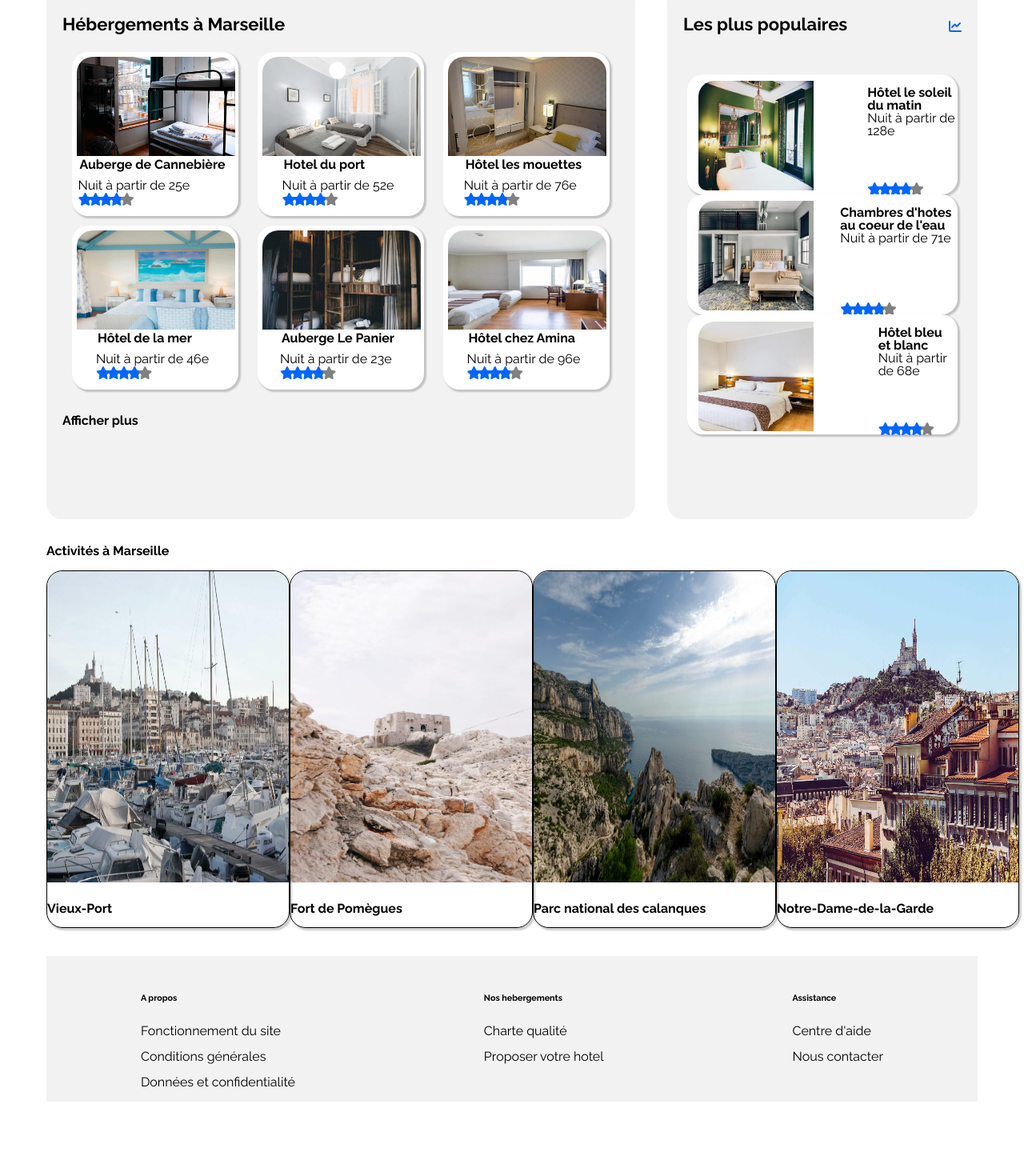
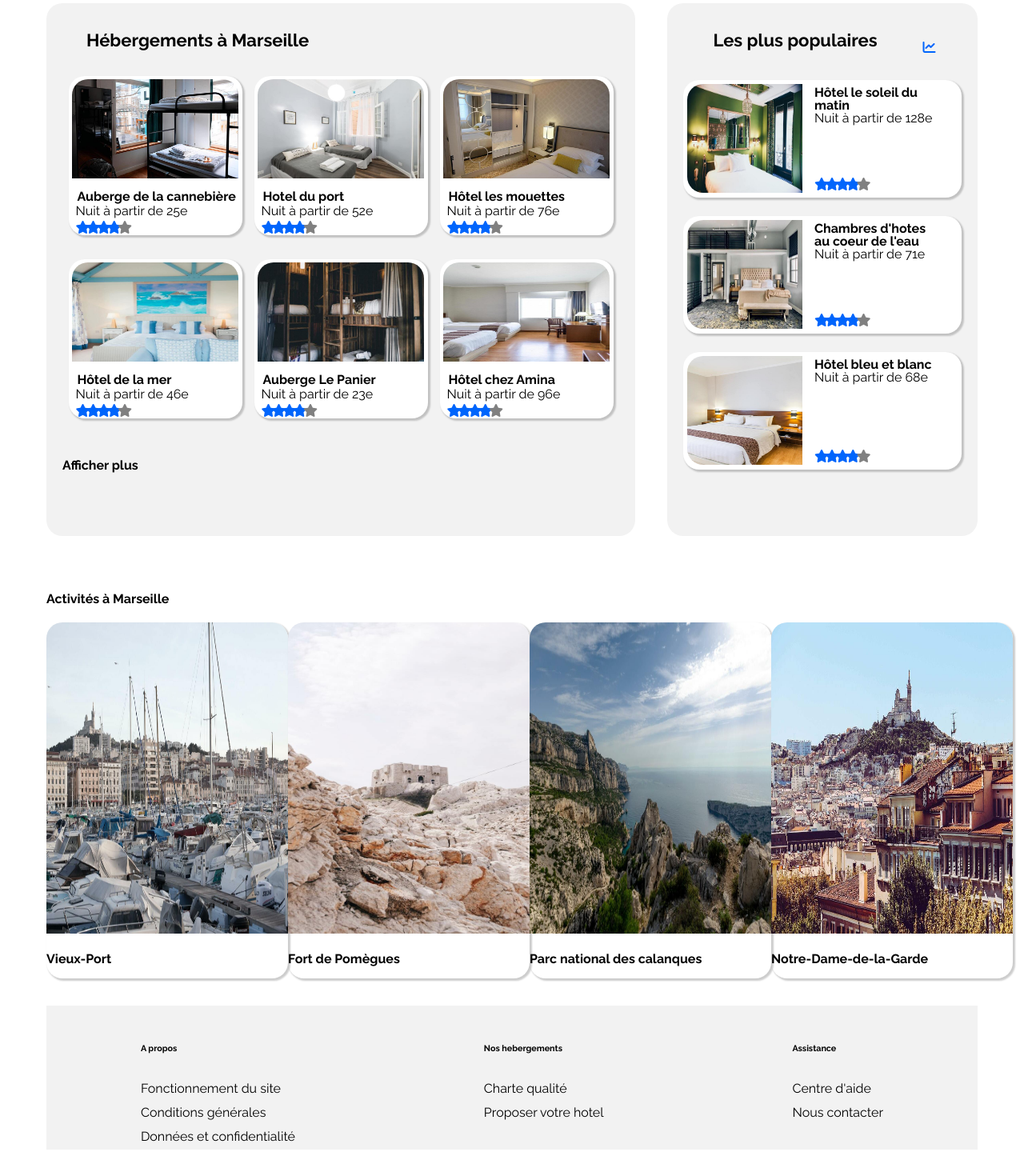
Before and after one commit to tsboudot/openclassroomsPROJET03, a plain HTML site: page V1/index.html in a window 1280 px wide. Shown: the part 374-1814 px from the top of the page at 80% size. Before the commit the page ends 1759 px from the top, so only its background shows below. Drawn offline with Linux system fonts and the light colour scheme.

Commit message:
cartes act à verifier, &Mep resp

```diff
--- a/V1/css/style.css
+++ b/V1/css/style.css
@@ -19,17 +19,32 @@ h1{
 h2{
     font-weight: 700px;
     font-size: 22px;
-    margin-bottom: 25px;
+    margin-bottom: 45px;
 }
 h3{
     font-weight: 700px;
     font-size: 16px;
-    padding-top: 6px;
-
+    margin: 0px;
+    padding: 0px;
+    line-height: 1em;
+}
+h4{
+    {
+        font-weight: 700px;
+        font-size: 16px;
+        margin-bottom: 35px;
+        padding: 0px;
+        line-height: 1em;
+    }
+}
+h6{
+    line-height: 1.7em;
 }
 p{
     font-weight: 400;
-    font-size: 16px;
+    margin: 0px;
+    padding: 0px;
+    line-height: 1em;
 }
 input{
     font-weight: 700;
@@ -235,6 +250,18 @@ padding-left: 5px;
 section{
     display: flex;
     flex-direction: row;
+    margin-bottom: 40px;
+}
+.enTeteHeb{
+    margin-left: 30px;
+    height: 71px;
+}
+.enTetePop{
+    margin-right: 15px;
+    margin-left: 20px;
+    padding-right: 5%;
+    padding-left: 5%;
+    height: 71px;
 }
 .sizeHebergements{
     display: flex;
@@ -253,42 +280,38 @@ section{
     margin-bottom: 10px;
 }
 .carteHeb
-{
-    max-width: 246px;
+{   max-width: 246px;
+    min-width: 217px;
     width: 29%;
     height: 199px;
-    margin: 2px 5px 10px 5px;
-    padding: 3px 7px 3px 0px;
     box-shadow: 2px 2px 2px 1px rgba(0, 0, 0, 0.2);
+    margin-bottom: 30px;
 }
 .imgHebergements
 {
-    height: 49%;
-    width: 98%;
-    margin: 2px;
-    padding: 2px 5px 2px 0px;
+    margin-top: 5px;
+    width: 96%;
+    margin-left: auto;
+    margin-right: auto;
 }
 .photos{
 height: 124px;
 max-width: 242px;
 width: 100%;
-margin: 7px 2px 7px 7px;
+object-fit: fill;
 }
 .hebInfos
 {
-    height: 49%;
+    height: 37%;
     margin: 2px;
-    padding-top: 3%;
+    margin-top: 10px;
+    padding-left: 7px;
 }
 .hebTitre
 {
-    height: 31%;
     padding: 2px;
 }
-.hebPrix
-{
-    height: 29%;
-}
+
 .fa-star
 {
     padding-top: 4px;
@@ -302,34 +325,49 @@ margin: 7px 2px 7px 7px;
 }
 .cartePop {
     width: 100%;
-    height: 29%;
-    padding-bottom: 5px;
+    max-width: 343px;
+    min-width: 256px;
+    height: 137px;
     box-shadow: 2px 2px 2px 1px rgba(0, 0, 0, 0.2);
     margin-right: 2px;
     margin-left: 2px;
+    margin-bottom: 23px;
+    padding: 5px;
 }
 .imgPop
 {
-    height: 98%;
-    width: 98%;
-    margin: 2px;
-    padding: 2px 5px 2px 5px;
+    height: 100%;
 }
 .photosPop{
-height: 137px;
+height: 136px;
 width: 144px;
-margin: 7px 2px 7px 7px;
+object-fit: fill;
+border-radius: 20px 0px 0px 20px;
+}
+.popInfos{
+    margin-left: 15px;
+    margin-right: 25px;
+    margin-top: 3px;
+    margin-bottom: 3px;
 }
 .popTitre{
-    height: 38px;
+    margin: 0;
+    padding: 0;
+    line-height: 1em;
 }
 .popPrix{
-    height: 15px;
-    margin-bottom: 85px;
+    margin-top: 0px;
+    padding-top: 0px;
+    line-height: 1em;
+    font-size: 14px;
 }
+.divAct{
+    width: 100%;
+}
+
 .activCarte
-{
-    width: 302px;
+{   min-width: 302px;
+    width: 21%;
     height: 444.5px;
     box-shadow: 2px 2px 2px 1px rgba(0, 0, 0, 0.2);
 }
@@ -340,12 +378,16 @@ margin: 7px 2px 7px 7px;
 
 }
 .photosAct{
+
 height: 389px;
 width: 302px;
 }
 footer{
     margin-top: 3%;
     padding-top: 20px;
+}
+.Pfoot{
+    line-height: 1.9em;
 }
 @media screen and (max-width: 992px){
     .activCarte{ height: 267px;
@@ -455,16 +497,19 @@ footer{
     max-width: 246px;
     width: 85%;
     height: 199px;
-    margin: 2px 5px 10px 5px;
-    padding: 3px 7px 3px 0px;
-    box-shadow: 2px 2px 2px 1px rgba(0, 0, 0, 0.2);
 }
 .imgHebergements
 {
-    height: 49%;
-    width: 98%;
-    margin: 2px;
-    padding: 2px 5px 2px 0px;
+    height: 48%;
+    width: 100%;
+    margin-left: auto;
+    margin-right: auto;
+    margin-top: 5px;
+}
+.photos{
+height: 124px;
+max-width: 242px;
+width: 100%;
 }
         .activCarte{ height: 190px;
             width: 334px;}
--- a/V1/index.html
+++ b/V1/index.html
@@ -78,12 +78,12 @@
         </div>
         <section>
             <div class="sizeHebergements column backgroundgrey roundedBorderAll">
-                <h2>Hébergements à Marseille</h2>
+                <div  class="enTeteHeb"><h2>Hébergements à Marseille</h2></div>
                 <div class="contenuHeb flexAround alignCenter DirVariable ">
-                    <div class="carteHeb flexCenter column alignCenter backgroundWhite roundedBorderAll">
+                    <div class="carteHeb flexCenter column backgroundWhite roundedBorderAll">
                         <div class="imgHebergements"><img src="images/hebergements/4_small/marcus-loke-WQJvWU_HZFo-unsplash.jpg" alt="annie-spratt-Eg1qcIitAuA-unsplash" class="photos roundedBorderTop"/></div>
                         <div class="hebInfos flexStart column">
-                            <div class ="hebTitre"><h3>Auberge de Cannebière</h3></div>
+                            <div class ="hebTitre"><h3>Auberge de la cannebière</h3></div>
                             <div class ="hebPrix"><p>Nuit à partir de 25e</p></div>
                             <div class="hebEtoiles row"><i class="fa-solid fa-star ColorBlue"></i>
                                 <i class="fa-solid fa-star ColorBlue"></i>
@@ -92,7 +92,7 @@
                                 <i class="fa-solid fa-star colorGrey "></i></div>
                         </div>
                     </div>
-                    <div class="carteHeb flexCenter column alignCenter backgroundWhite roundedBorderAll">
+                    <div class="carteHeb flexCenter column backgroundWhite roundedBorderAll">
                         <div class="imgHebergements"><img src="images/hebergements/4_small/fred-kleber-gTbaxaVLvsg-unsplash.jpg" alt="annie-spratt-Eg1qcIitAuA-unsplash" class="photos roundedBorderTop"/></div>
                         <div class="hebInfos flexStart column">
                             <div class ="hebTitre"><h3>Hotel du port</h3></div>
@@ -104,7 +104,7 @@
                                 <i class="fa-solid fa-star colorGrey "></i></div>
                         </div>
                     </div>
-                    <div class="carteHeb flexCenter column alignCenter backgroundWhite roundedBorderAll">
+                    <div class="carteHeb flexCenter column backgroundWhite roundedBorderAll">
                         <div class="imgHebergements"><img src="images/hebergements/4_small/reisetopia-B8WIgxA_PFU-unsplash.jpg" alt="annie-spratt-Eg1qcIitAuA-unsplash" class="photos roundedBorderTop"/></div>
                         <div class="hebInfos flexStart column">
                             <div class ="hebTitre"><h3>Hôtel les mouettes</h3></div>
@@ -117,9 +117,9 @@
                         </div>
                     </div>
                 </div>
-                <div class="contenuHeb flexAround alignCenter DirVariable">
-                    <div class="carteHeb flexCenter column alignCenter backgroundWhite roundedBorderAll">
-                        <div class="imgHebergements"><img src="images/hebergements/4_small/annie-spratt-Eg1qcIitAuA-unsplash.jpg" alt="annie-spratt-Eg1qcIitAuA-unsplash" class="photos roundedBorderTop"/></div>
+                <div class="contenuHeb alignCenter flexAround DirVariable">
+                    <div class="carteHeb flexCenter column backgroundWhite roundedBorderAll">
+                        <div class="imgHebergements "><img src="images/hebergements/4_small/annie-spratt-Eg1qcIitAuA-unsplash.jpg" alt="annie-spratt-Eg1qcIitAuA-unsplash" class="photos roundedBorderTop"/></div>
                         <div class="hebInfos flexStart column">
                             <div class ="hebTitre"><h3>Hôtel de la mer</h3></div>
                             <div class ="hebPrix"><p>Nuit à partir de 46e</p></div>
@@ -130,7 +130,7 @@
                                 <i class="fa-solid fa-star colorGrey "></i></div>
                         </div>
                     </div>
-                    <div class="carteHeb flexCenter column alignCenter backgroundWhite roundedBorderAll">
+                    <div class="carteHeb flexCenter column backgroundWhite roundedBorderAll">
                         <div class="imgHebergements"><img src="images/hebergements/4_small/nicate-lee-kT-ZyaiwBe0-unsplash.jpg" alt="annie-spratt-Eg1qcIitAuA-unsplash" class="photos roundedBorderTop"/></div>
                         <div class="hebInfos flexStart column">
                             <div class ="hebTitre"><h3>Auberge Le Panier</h3></div>
@@ -142,7 +142,7 @@
                                 <i class="fa-solid fa-star colorGrey "></i></div>
                         </div>
                     </div>
-                    <div class="carteHeb flexCenter column alignCenter backgroundWhite roundedBorderAll">
+                    <div class="carteHeb flexCenter column  backgroundWhite roundedBorderAll">
                         <div class="imgHebergements"><img src="images/hebergements/4_small/febrian-zakaria-M6S1WvfW68A-unsplash.jpg" alt="annie-spratt-Eg1qcIitAuA-unsplash" class="photos roundedBorderTop"/></div>
                         <div class="hebInfos flexStart column">
                             <div class ="hebTitre"><h3>Hôtel chez Amina</h3></div>
@@ -158,16 +158,16 @@
                     <h4>Afficher plus</h4>
                 </div>
             <div class ="sizePopulaire column roundedBorderAll backgroundgrey">
-                <div class="flexBetween row">
+                <div class="flexBetween row enTetePop">
                     <div><h2>Les plus populaires</h2></div>
                     <div class="ColorBlue alignCenter flexCenter"><i class="fa-solid fa-chart-line"></i></div>
                 </div>
-                <div class="contenuPop flexCenter alignCenter">
-                    <div class="cartePop flexCenter row alignCenter backgroundWhite roundedBorderAll">
-                        <div class="imgPop"><img src="images/hebergements/4_small/emile-guillemot-Bj_rcSC5XfE-unsplash.jpg" alt="annie-spratt-Eg1qcIitAuA-unsplash" class="photosPop roundedBorderleft"/></div>
-                        <div class="popInfos flexStart column">
-                            <div class ="popTitre"><h3>Hôtel le soleil du matin</h3></div>
-                            <div class ="popPrix"><p>Nuit à partir de 128e</p></div>
+                <div class="contenuPop flexStart alignCenter">
+                    <div class="cartePop flexStart row backgroundWhite roundedBorderAll">
+                        <div class="imgPop"><img src="images/hebergements/4_small/emile-guillemot-Bj_rcSC5XfE-unsplash.jpg" alt="annie-spratt-Eg1qcIitAuA-unsplash" class="photosPop roundedBorderleft flexCenter"/></div>
+                        <div class="popInfos flexBetween column">
+                            <div><h3>Hôtel le soleil du matin</h3>
+                                <p>Nuit à partir de 128e</p></div>
                             <div class="hebEtoiles row"><i class="fa-solid fa-star ColorBlue"></i>
                                 <i class="fa-solid fa-star ColorBlue"></i>
                                 <i class="fa-solid fa-star ColorBlue"></i>
@@ -175,11 +175,11 @@
                                 <i class="fa-solid fa-star colorGrey "></i></div>
                         </div>
                     </div>
-                    <div class="cartePop flexCenter row alignCenter backgroundWhite roundedBorderAll">
-                        <div class="imgPop"><img src="images/hebergements/4_small/aw-creative-VGs8z60yT2c-unsplash.jpg" alt="annie-spratt-Eg1qcIitAuA-unsplash" class="photosPop roundedBorderleft"/></div>
-                        <div class="popInfos flexStart column">
-                            <div class ="popTitre"><h3>Chambres d'hotes au coeur de l'eau</h3></div>
-                            <div class ="popPrix"><p>Nuit à partir de 71e</p></div>
+                    <div class="cartePop flexStart row backgroundWhite roundedBorderAll">
+                        <div class="imgPop"><img src="images/hebergements/4_small/aw-creative-VGs8z60yT2c-unsplash.jpg" alt="annie-spratt-Eg1qcIitAuA-unsplash" class="photosPop roundedBorderleft"></div>
+                        <div class="popInfos flexBetween column">
+                            <div><h3>Chambres d'hotes au coeur de l'eau</h3>
+                            <p>Nuit à partir de 71e</p></div>
                             <div class="hebEtoiles row"><i class="fa-solid fa-star ColorBlue"></i>
                                 <i class="fa-solid fa-star ColorBlue"></i>
                                 <i class="fa-solid fa-star ColorBlue"></i>
@@ -187,11 +187,11 @@
                                 <i class="fa-solid fa-star colorGrey "></i></div>
                         </div>
                     </div>
-                    <div class="cartePop flexCenter row alignCenter backgroundWhite roundedBorderAll">
+                    <div class="cartePop flexStart row backgroundWhite roundedBorderAll">
                         <div class="imgPop"><img src="images/hebergements/4_small/febrian-zakaria-sjvU0THccQA-unsplash.jpg" alt="annie-spratt-Eg1qcIitAuA-unsplash" class="photosPop roundedBorderleft"/></div>
-                        <div class="popInfos flexStart column">
-                            <div class ="popTitre"><h3>Hôtel bleu et blanc</h3></div>
-                            <div class ="popPrix"><p>Nuit à partir de 68e</p></div>
+                        <div class="popInfos flexBetween column">
+                            <div><h3>Hôtel bleu et blanc</h3>
+                            <p>Nuit à partir de 68e</p></div>
                             <div class="hebEtoiles row"><i class="fa-solid fa-star ColorBlue"></i>
                                 <i class="fa-solid fa-star ColorBlue"></i>
                                 <i class="fa-solid fa-star ColorBlue"></i>
@@ -203,21 +203,21 @@
             </div>
         </section>
         <div class="divAct flexCenter column">
-            <h3>Activités à Marseille</h3>
+            <h4>Activités à Marseille</h4>
             <div class="activité flexBetween aligncenter DirVariable">
-            <div class="activCarte flexBetween VariableColumn flexStart roundedBorderAll solidBorder">
+            <div class="activCarte flexBetween VariableColumn flexStart roundedBorderAll">
                 <div class="imgAct"><img src="images/activites/3_medium/reno-laithienne-QUgJhdY5Fyk-unsplash.jpg" class="photosAct roundedBorderTop"/></div>
                 <div class="actTitre"><h4>Vieux-Port</h4></div>
             </div>
-            <div class="activCarte flexBetween VariableColumn flexStart roundedBorderAll solidBorder">
+            <div class="activCarte flexBetween VariableColumn flexStart roundedBorderAll">
                 <div class="imgAct"><img src="images/activites/3_medium/paul-hermann-QFTrLdQIRhI-unsplash.jpg" class="photosAct roundedBorderTop"/></div>
                 <div class="actTitre"><h4>Fort de Pomègues</h4></div>
             </div>
-            <div class="activCarte flexBetween VariableColumn flexStart roundedBorderAll solidBorder">
+            <div class="activCarte flexBetween VariableColumn flexStart roundedBorderAll">
                 <div class="imgAct"><img src="images/activites/3_medium/kilyan-sockalingum-NR8-cBCN3aI-unsplash.jpg" class="photosAct roundedBorderTop"/></div>
                 <div class="actTitre"><h4>Parc national des calanques</h4></div>
             </div>
-            <div class="activCarte flexBetween VariableColumn flexStart roundedBorderAll solidBorder">
+            <div class="activCarte flexBetween VariableColumn flexStart roundedBorderAll">
                 <div class="imgAct"><img src="images/activites/3_medium/florian-wehde-xW9e8gdotxI-unsplash.jpg" class="photosAct roundedBorderTop"/></div>
                 <div class="actTitre"><h4>Notre-Dame-de-la-Garde</h4></div>
             </div>
@@ -226,19 +226,19 @@
         <footer class="flexAround DirVariable flexAround backgroundgrey">
             <div class="infoFoot column">
                 <h6>A propos</h6>
-                <p>Fonctionnement du site</p>
-                <p>Conditions générales</p>
-                <p>Données et confidentialité</p>
+                <p class="Pfoot">Fonctionnement du site</p>
+                <p class="Pfoot">Conditions générales</p>
+                <p class="Pfoot">Données et confidentialité</p>
             </div>
             <div>
                 <h6>Nos hebergements</h6>
-                <p>Charte qualité</p>
-                <p>Proposer votre hotel</p>
+                <p class="Pfoot">Charte qualité</p>
+                <p class="Pfoot">Proposer votre hotel</p>
             </div>
             <div>
                 <h6>Assistance</h6>
-                <p>Centre d'aide</p>
-                <p>Nous contacter</p>
+                <p class="Pfoot">Centre d'aide</p>
+                <p class="Pfoot">Nous contacter</p>
             </div>
         </footer>
     </body>
```
